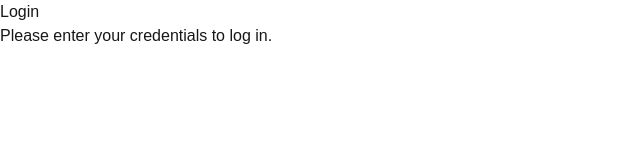
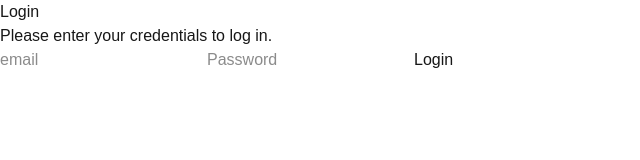
Before and after one commit to Ahmad-Alfahad/Task_Manager, a Next.js app: page /pages/Login in a window 1280 px wide. Shown: the top 160 px of the page, without its empty margins (0-640 px from the left). Built offline with nearby package versions, Linux system fonts and the light colour scheme.

Commit message:
handle login page

```diff
--- a/src/app/pages/Login/page.tsx
+++ b/src/app/pages/Login/page.tsx
@@ -1,8 +1,45 @@
+'use client';
+import { useState } from "react";
+import { auth } from "@/lib/firebase";
+import { signInWithEmailAndPassword } from "firebase/auth";
+import { useRouter } from "next/navigation";
 export default function Login() {
+  const router = useRouter();
+  const [email , setEmail] = useState("") ;
+  const [password , setPassword] =useState("") ;
+  const [loading, setLoading] = useState(false);
+  const [error , setError] = useState("") ;
+
+
+  const handleSubmit = async (e: React.FormEvent<HTMLFormElement>) => {
+    e.preventDefault();
+    if (!email || !password) {
+      setError("Please fill all fields");
+      return;
+    }
+    try {
+      setLoading(true);
+      setError("");
+      await signInWithEmailAndPassword(auth, email, password);
+      router.push("/pages/Dashboard");
+    } catch (e) {
+      setError(e.message);
+    } finally {
+      setLoading(false);
+    }
+  };
+
   return (
     <div>
       <h1>Login</h1>
       <p>Please enter your credentials to log in.</p>
+      <form onSubmit={handleSubmit}>
+      <input type="email" placeholder="email" value={email} onChange={(e) => setEmail(e.target.value)} />
+      <input type="password" placeholder="Password" value={password} onChange={(e) => setPassword(e.target.value)} />
+      <button type="submit" disabled={loading}>{loading ? "Loading..." : "Login"}</button>
+      {error && <p style={{ color: "red" }}>{error}</p>}
+      </form>
     </div>
   );
+
 }
```
